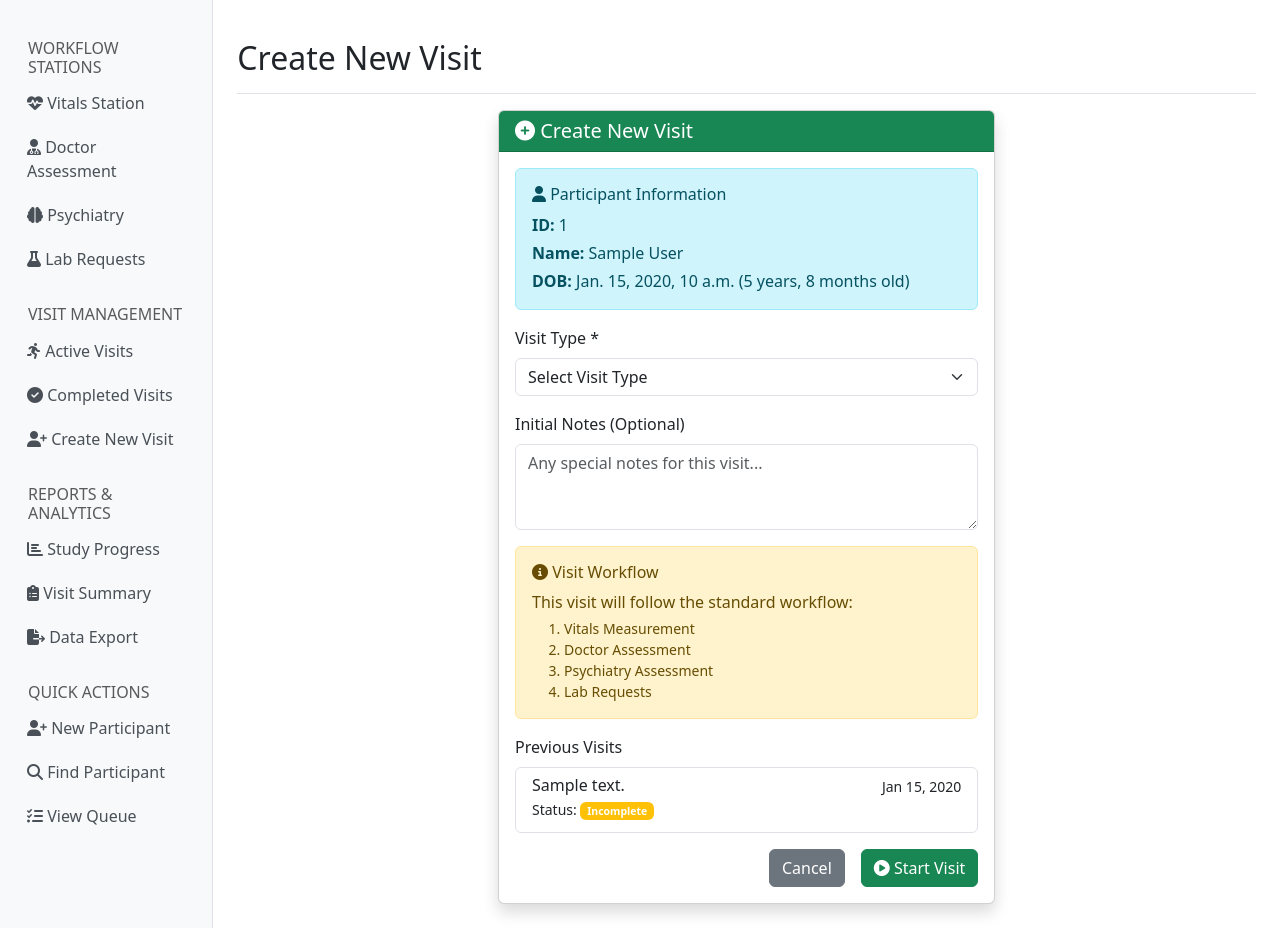
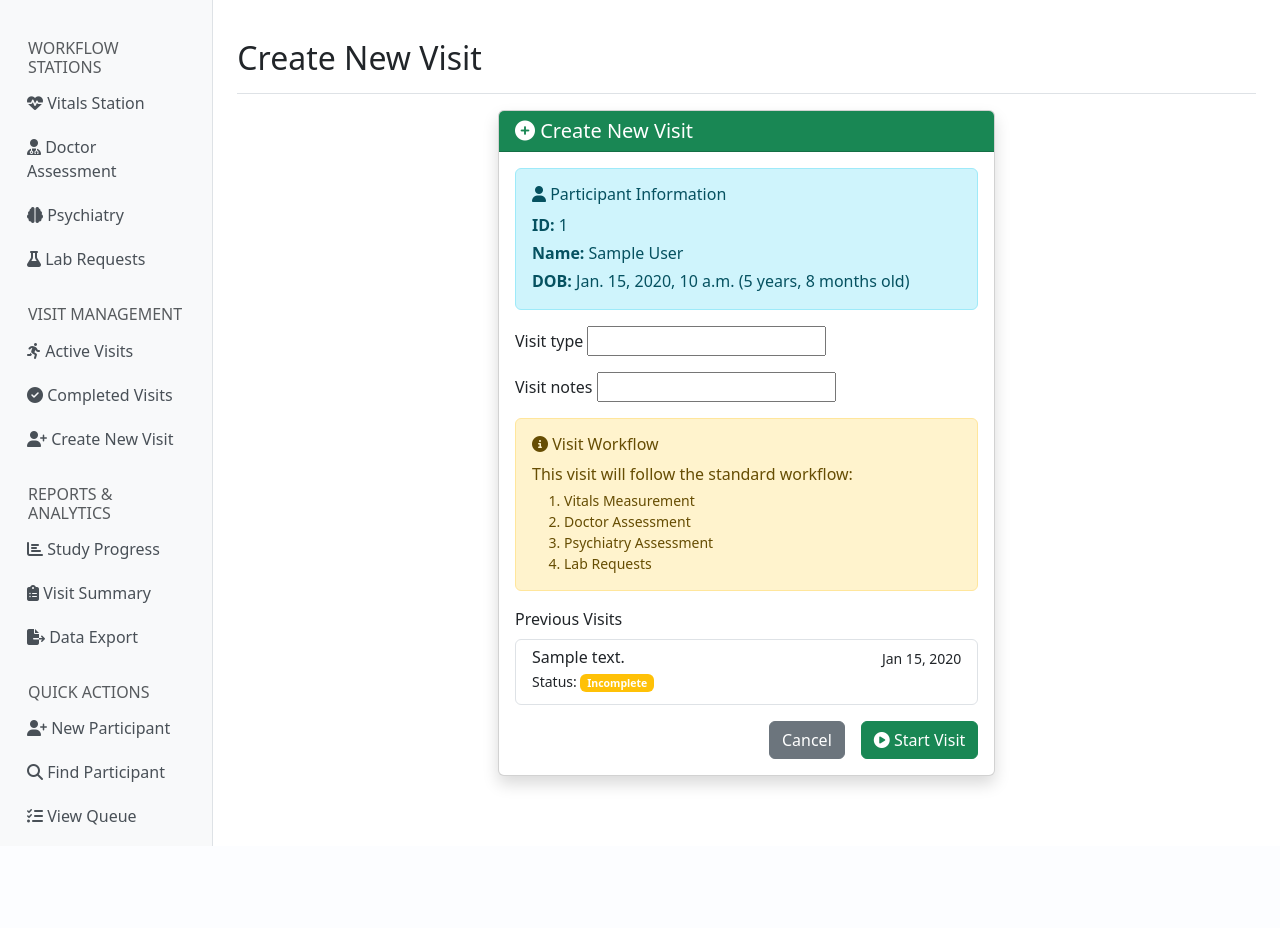
Before and after one commit to mosesotieno/clinical_study, a Django app: template templates/core/create_visit.html in a window 1280 px wide. Shown: the part 57-985 px from the top of the page. After the commit the page ends 903 px from the top, so only its background shows below. Run offline with Django 3.2, Linux system fonts and the light colour scheme; the template is opened without the code that fills it: most values are stand-ins (such as "Sample title", 1, 10 or a date in 2020); form fields are guessed from the names that the template uses.

Commit message:
Updated the template to use ModelForm

```diff
--- a/templates/core/create_visit.html
+++ b/templates/core/create_visit.html
@@ -19,35 +19,32 @@
                     <h6><i class="fas fa-user"></i> Participant Information</h6>
                     <p class="mb-1"><strong>ID:</strong> {{ participant.participant_id }}</p>
                     <p class="mb-1"><strong>Name:</strong> {{ participant.first_name }} {{ participant.last_name }}</p>
-                    <p class="mb-0"><strong>DOB:</strong> {{ participant.date_of_birth }} ({{ participant.date_of_birth|timesince }} old)</p>
+                    <p class="mb-0"><strong>DOB:</strong> {{ participant.date_of_birth }}
+                        ({{ participant.date_of_birth|timesince }} old)
+                    </p>
                 </div>
 
                 <form method="post" id="createVisitForm">
                     {% csrf_token %}
+                    {{ form.non_field_errors }}
 
                     <div class="mb-3">
-                        <label for="visit_type" class="form-label">Visit Type *</label>
-                        <select class="form-select" id="visit_type" name="visit_type" required>
-                            <option value="">Select Visit Type</option>
-                            <option value="BASELINE" {% if request.GET.type == 'BASELINE' %}selected{% endif %}>
-                                Baseline Visit
-                            </option>
-                            <option value="FOLLOWUP_1" {% if request.GET.type == 'FOLLOWUP_1' %}selected{% endif %}>
-                                1st Follow-up Visit
-                            </option>
-                            <option value="FOLLOWUP_2" {% if request.GET.type == 'FOLLOWUP_2' %}selected{% endif %}>
-                                2nd Follow-up Visit
-                            </option>
-                        </select>
+                        {{ form.visit_type.label_tag }}
+                        {{ form.visit_type }}
+                        {% if form.visit_type.errors %}
+                            <div class="text-danger small">{{ form.visit_type.errors }}</div>
+                        {% endif %}
                     </div>
 
                     <div class="mb-3">
-                        <label for="visit_notes" class="form-label">Initial Notes (Optional)</label>
-                        <textarea class="form-control" id="visit_notes" name="visit_notes" rows="3"
-                                  placeholder="Any special notes for this visit..."></textarea>
+                        {{ form.visit_notes.label_tag }}
+                        {{ form.visit_notes }}
+                        {% if form.visit_notes.errors %}
+                            <div class="text-danger small">{{ form.visit_notes.errors }}</div>
+                        {% endif %}
                     </div>
 
-                    <!-- Visit Requirements -->
+                    <!-- Visit Workflow Info -->
                     <div class="alert alert-warning">
                         <h6><i class="fas fa-info-circle"></i> Visit Workflow</h6>
                         <p class="mb-1">This visit will follow the standard workflow:</p>
@@ -74,9 +71,9 @@
                                     <p class="mb-1 small">
                                         Status:
                                         {% if prev_visit.completed %}
-                                        <span class="badge bg-success">Completed</span>
+                                            <span class="badge bg-success">Completed</span>
                                         {% else %}
-                                        <span class="badge bg-warning">Incomplete</span>
+                                            <span class="badge bg-warning">Incomplete</span>
                                         {% endif %}
                                     </p>
                                 </div>
@@ -87,7 +84,8 @@
                     {% endwith %}
 
                     <div class="d-grid gap-2 d-md-flex justify-content-md-end">
-                        <a href="{% url 'core:participant_detail' participant.id %}" class="btn btn-secondary me-md-2">
+                        <a href="{% url 'core:participant_detail' participant.id %}"
+                           class="btn btn-secondary me-md-2">
                             Cancel
                         </a>
                         <button type="submit" class="btn btn-success">
@@ -99,16 +97,4 @@
         </div>
     </div>
 </div>
-
-<script>
-document.getElementById('createVisitForm').addEventListener('submit', function(e) {
-    const visitType = document.getElementById('visit_type').value;
-    if (!visitType) {
-        e.preventDefault();
-        alert('Please select a visit type');
-        return false;
-    }
-    return true;
-});
-</script>
 {% endblock %}
```
Also changed, not shown: core/views.py (+12 -12 lines).
